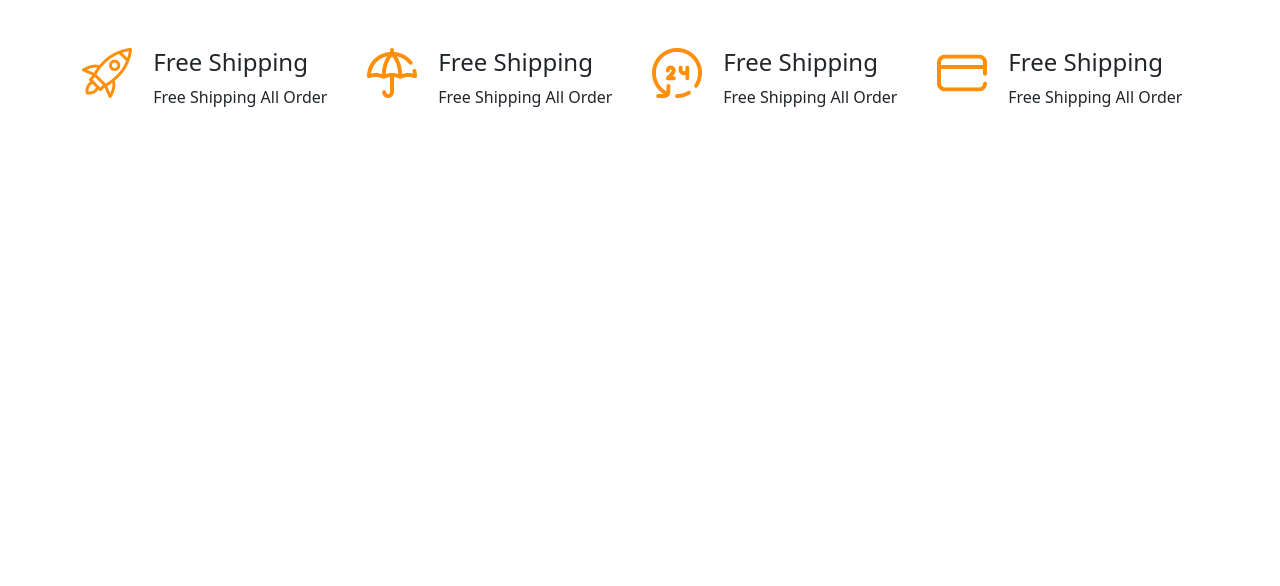
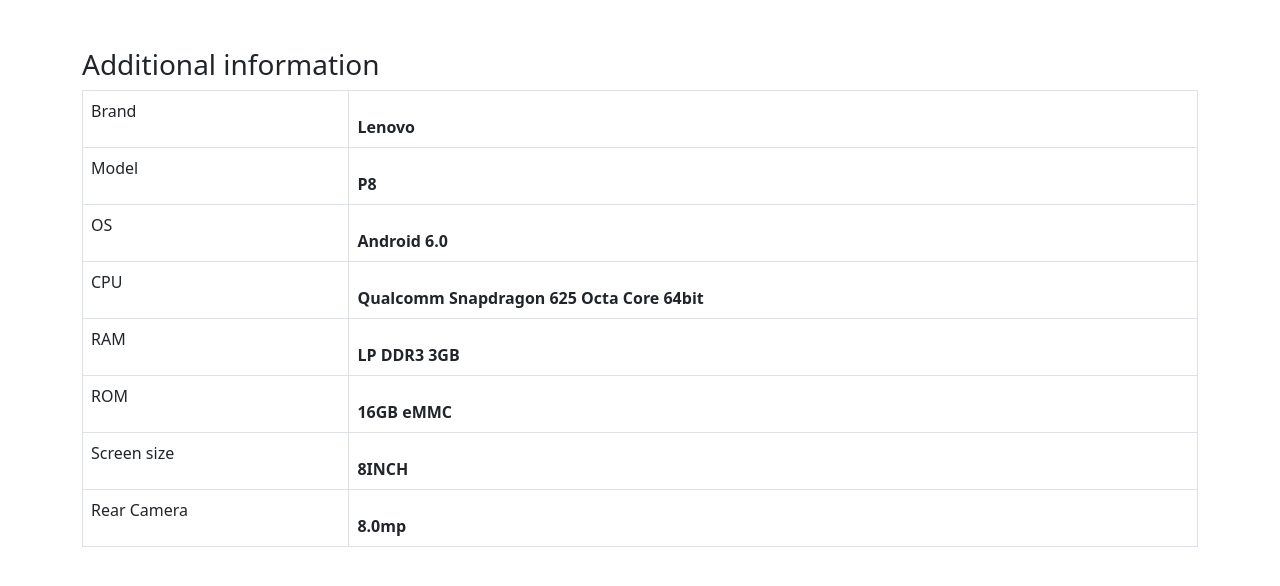
Before and after one commit to ayyubi2000/online-shop-ui, a React (Create React App) app: page / in a window 1280 px wide. Shown: the top 586 px of the page. Built offline with nearby package versions, Linux system fonts and the light colour scheme.

Commit message:
Infotable yordim

```diff
--- a/src/App.js
+++ b/src/App.js
@@ -2,14 +2,14 @@
 // import Cards from './Conponents/Cards/Cards';
 // import Items from './Conponents/Item/Items';
 // import Navbar from './Conponents/Navbar/Navbar_';
-import Servis from './Conponents/Servis/Servis';
-
+// import Servis from './Conponents/Servis/Servis';
+import Infotable from './Conponents/Infotable/Infotable';
 
 
 function App() {
   return (
     <>
-      <Servis />
+    <Infotable />
     </>
   )
 }
--- /dev/null
+++ b/src/Conponents/Infotable/Infotable.jsx
@@ -0,0 +1,46 @@
+const Infotable = () => {
+    return (
+        <div className="container mt-5">
+            <h3>Additional information</h3>
+            <table className="table table-bordered w-20">
+                <thead>
+                    <tr>
+                        <td><p>Brand</p > </td>
+                        <td><b>Lenovo</b></td>
+                    </tr>
+                    <tr>
+                        <td><p>Model</p></td>
+                        <td><b>P8</b></td>
+                    </tr>
+                    <tr>
+                        <td><p>OS</p></td>
+                        <td><b>Android 6.0</b></td>
+                    </tr>
+                    <tr>
+                        <td><p>CPU</p></td>
+                        <td><b>Qualcomm Snapdragon 625 Octa Core 64bit</b></td>
+                    </tr>
+                    <tr>
+                        <td><p>RAM</p></td>
+                        <td><b>LP DDR3 3GB</b></td>
+                    </tr>
+                    <tr>
+                        <td><p>ROM</p></td>
+                        <td><b>16GB eMMC</b></td>
+                    </tr>
+                    <tr>
+                        <td><p>Screen size</p></td>
+                        <td><b>8INCH</b></td>
+                    </tr>
+                    <tr>
+                        <td><p>Rear Camera</p></td>
+                        <td><b>8.0mp</b></td>
+                    </tr>
+
+                </thead>
+
+            </table>
+        </div>
+    )
+}
+export default Infotable;
```
